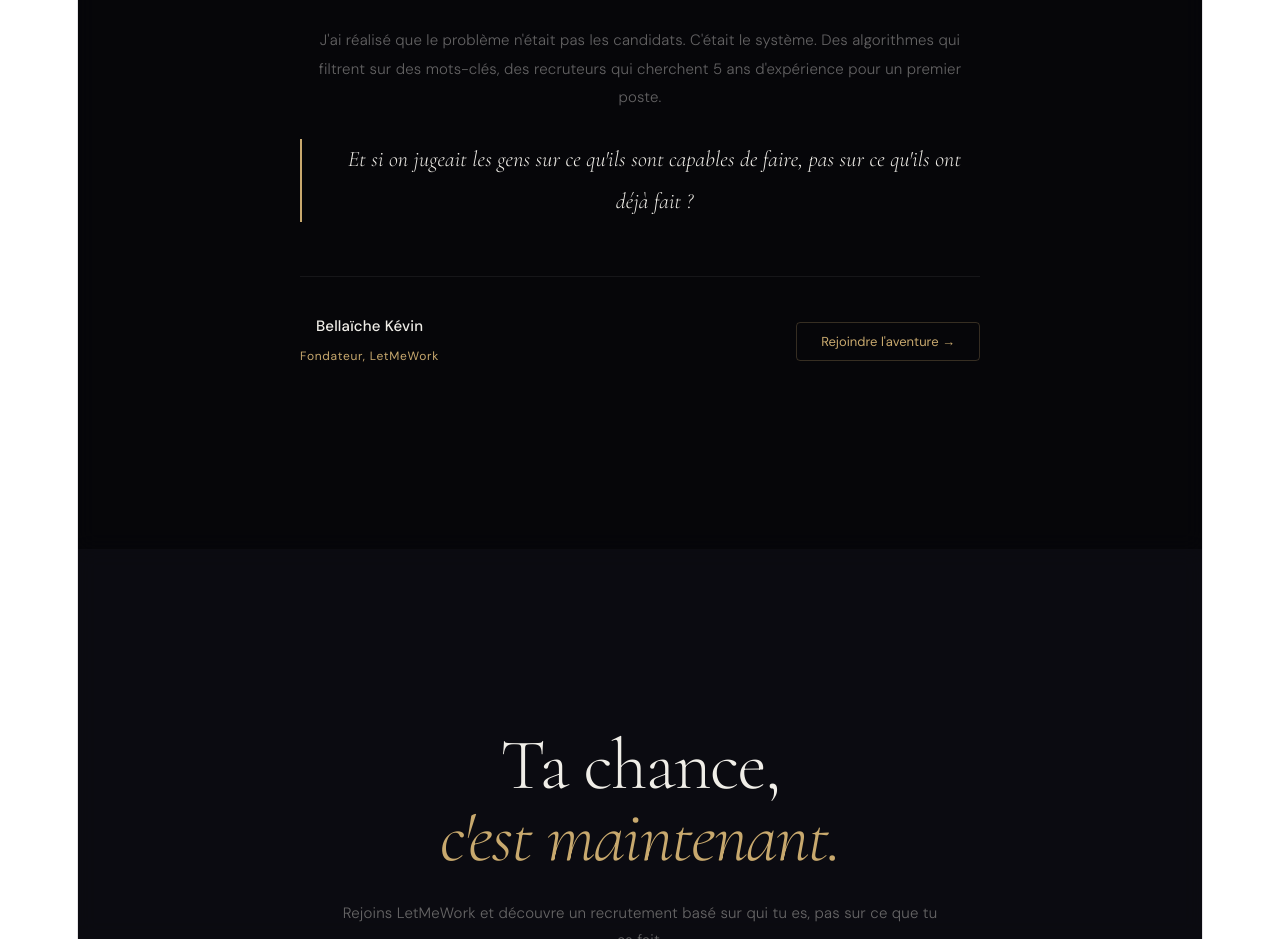
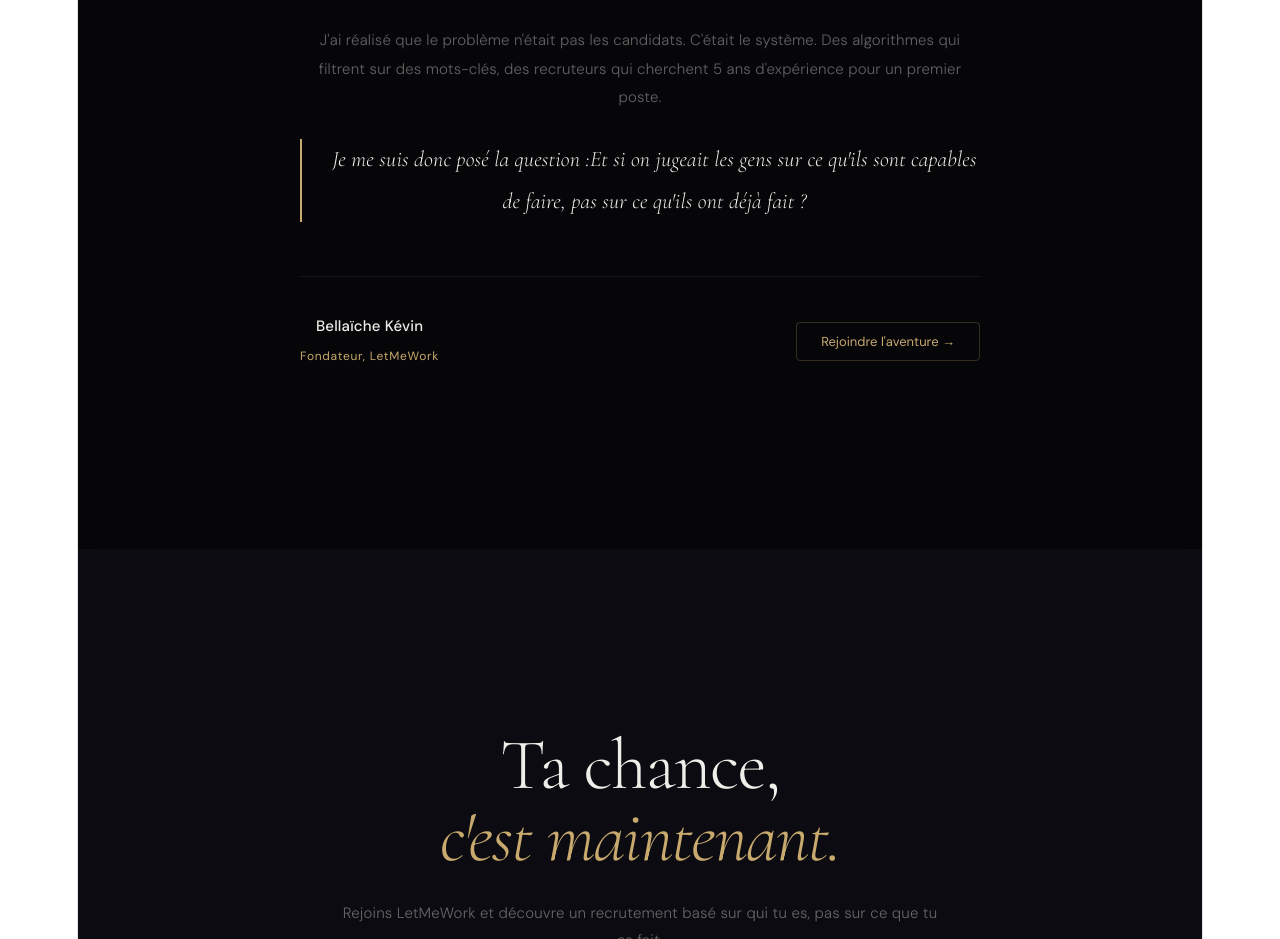
Before and after one commit to bellaiche2000/LetMeWork, a React (Vite) app: page / in a window 1280 px wide. Shown: the part 3140-4079 px from the top of the page. Built offline with nearby package versions, Linux system fonts and the light colour scheme.

Commit message:
Ajout de texte à Histoire

```diff
--- a/src/App.jsx
+++ b/src/App.jsx
@@ -548,7 +548,7 @@ function LandingPage({ onEnter }) {
               {[
                 "Je m'appelle Kévin. Et comme beaucoup, j'ai vécu cette situation : envoyer des candidatures, attendre, ne jamais avoir de retour. Pas parce que je n'avais rien à apporter — mais parce que mon profil ne cochait pas les bonnes cases.",
                 "J'ai réalisé que le problème n'était pas les candidats. C'était le système. Des algorithmes qui filtrent sur des mots-clés, des recruteurs qui cherchent 5 ans d'expérience pour un premier poste.",
-                "Et si on jugeait les gens sur ce qu'ils sont capables de faire, pas sur ce qu'ils ont déjà fait ?",
+                "Je me suis donc posé la question :Et si on jugeait les gens sur ce qu'ils sont capables de faire, pas sur ce qu'ils ont déjà fait ?",
               ].map((para, i) => (
                 <p key={i} style={{
                   fontSize: i === 2 ? 22 : 15, color: i === 2 ? C.white : C.muted,
```
